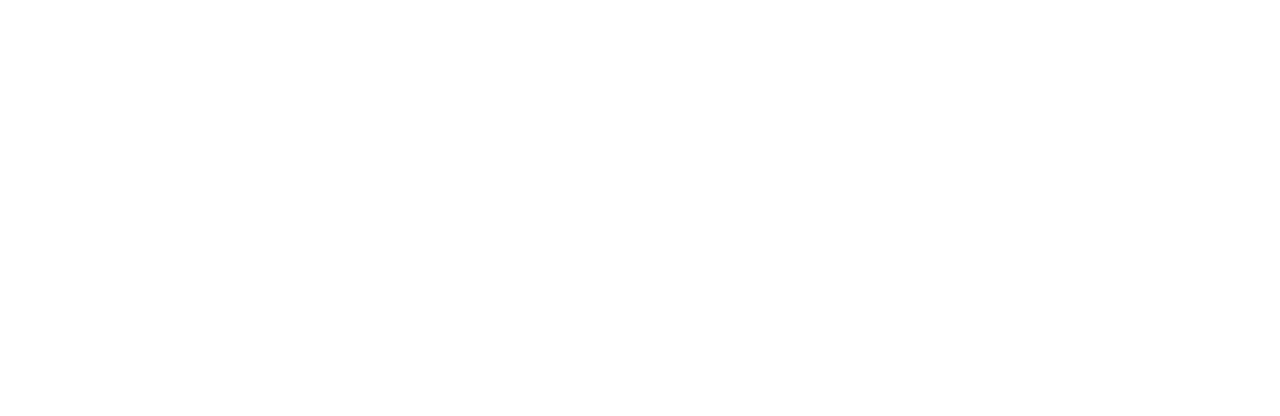
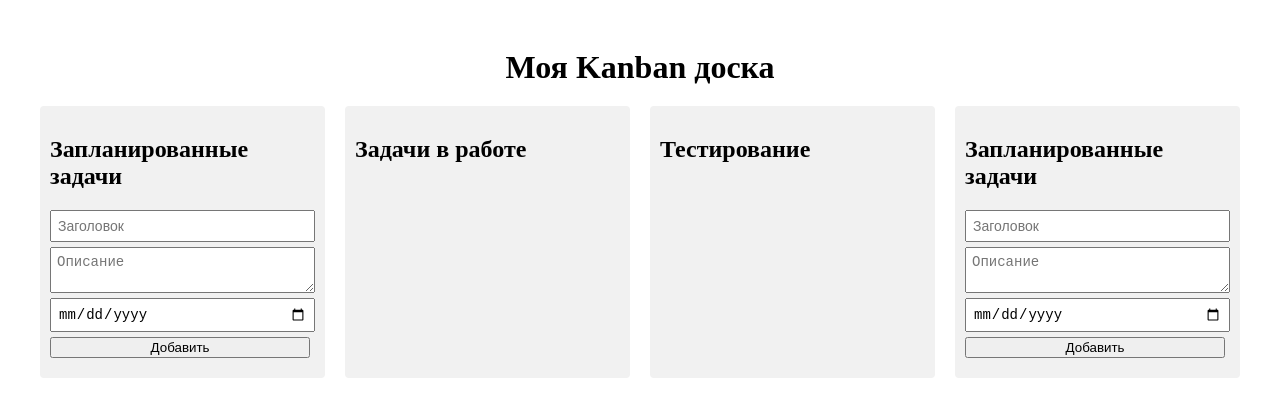
Before and after one commit to SemenovRoman12/vue-kanban, a Vue app: page / in a window 1280 px wide. Shown: the top 416 px of the page. Built offline with nearby package versions, Linux system fonts and the light colour scheme.

Commit message:
App and testing column

```diff
--- a/src/App.vue
+++ b/src/App.vue
@@ -1,11 +1,118 @@
+<template>
+  <div class="app-container">
+    <h1>Моя Kanban доска</h1>
+    <div class="columns-container">
+      <todo-column
+          :tasks="tasks.filter(t => t.status === 'todo')"
+          @create-task="createTask"
+          @edit-task="editTask"
+          @delete-task="deleteTask"
+          @move-task="moveTask"
+      />
+
+      <in-progress-column
+          :tasks="tasks.filter(t => t.status === 'in-progress')"
+          @edit-task="editTask"
+          @move-task="moveTask"
+      />
+
+      <testing-column
+          :tasks="tasks.filter(t => t.status === 'testing')"
+          @edit-task="editTask"
+          @move-task="moveTask"
+      />
+
+      <done-column
+          :tasks="tasks.filter(t => t.status === 'done')"
+      />
+    </div>
+  </div>
+</template>
+
 <script>
+import TodoColumn from './components/TodoColumn.vue'
+import InProgressColumn from './components/InProgressColumn.vue'
+import TestingColumn from './components/TestingColumn.vue'
+import DoneColumn from './components/DoneColumn.vue'
 
+export default {
+  name: 'App',
+  components: {
+    TodoColumn,
+    InProgressColumn,
+    TestingColumn,
+    DoneColumn
+  },
+  data() {
+    return {
+      tasks: []
+    }
+  },
+  methods: {
+    createTask({ title, description, deadline }) {
+      const now = new Date();
+      this.tasks.push({
+        id: Date.now(),
+        title,
+        description,
+        deadline,
+        dateCreated: now,
+        lastEdit: now,
+        status: 'todo',
+        isOverdue: false,
+        returnReason: null
+      });
+    },
+
+    editTask({ id, title, description, deadline }) {
+      const task = this.tasks.find(t => t.id === id);
+      if (task) {
+        task.title = title;
+        task.description = description;
+        task.deadline = deadline;
+        task.lastEdit = new Date();
+      }
+    },
+
+    deleteTask(id) {
+      this.tasks = this.tasks.filter(t => t.id !== id);
+    },
+
+
+    moveTask({ id, newStatus, reason }) {
+      const task = this.tasks.find(t => t.id === id);
+      if (task) {
+        if (reason) {
+          task.returnReason = reason;
+        }
+
+        task.status = newStatus;
+        task.lastEdit = new Date();
+
+        if (newStatus === 'done') {
+          const now = new Date();
+          const deadlineDate = new Date(task.deadline);
+          task.isOverdue = now > deadlineDate;
+        }
+      }
+    }
+  }
+}
 </script>
 
-<template>
-
-</template>
-
-<style scoped>
-
+<style>
+.app-container {
+  margin: 0 auto;
+  padding: 20px;
+  max-width: 1200px;
+}
+.columns-container {
+  display: flex;
+  gap: 20px;
+  justify-content: space-between;
+}
+h1 {
+  text-align: center;
+  margin-bottom: 20px;
+}
 </style>
--- a/src/components/TestingColumn.vue
+++ b/src/components/TestingColumn.vue
@@ -1,13 +1,161 @@
+<template>
+  <div class="column-container">
+    <h2>Тестирование</h2>
+
+    <div v-for="task in tasks" :key="task.id" class="task-card">
+      <h3>{{ task.title }}</h3>
+      <p><strong>Описание:</strong> {{ task.description }}</p>
+      <p><strong>Дата создания:</strong> {{ formatDate(task.dateCreated) }}</p>
+      <p><strong>Дэдлайн:</strong> {{ formatDate(task.deadline) }}</p>
+      <p><strong>Последнее редактирование:</strong> {{ formatDate(task.lastEdit) }}</p>
+
+      <button @click="onEditTask(task)">Редактировать</button>
+      <button @click="onMoveToDone(task)">Переместить в 'Выполненные'</button>
+      <button @click="onReturnTask(task)">Вернуть в 'В работе'</button>
+    </div>
+
+    <div v-if="editingTask" class="modal-backdrop">
+      <div class="modal">
+        <h3>Редактировать задачу</h3>
+        <input v-model="editTitle" type="text" placeholder="Заголовок" />
+        <textarea v-model="editDescription" placeholder="Описание"></textarea>
+        <input v-model="editDeadline" type="date" />
+
+        <button @click="saveEdit">Сохранить</button>
+        <button @click="cancelEdit">Отмена</button>
+      </div>
+    </div>
+
+    <div v-if="returningTask" class="modal-backdrop">
+      <div class="modal">
+        <h3>Причина возврата</h3>
+        <textarea v-model="returnReason" placeholder="Опишите причину"></textarea>
+        <button @click="confirmReturn">Подтвердить</button>
+        <button @click="cancelReturn">Отмена</button>
+      </div>
+    </div>
+  </div>
+</template>
+
 <script>
 export default {
-  name: "TestingColumn"
+  name: 'TestingColumn',
+  props: {
+    tasks: {
+      type: Array,
+      required: true
+    }
+  },
+  data() {
+    return {
+      editingTask: null,
+      editTitle: '',
+      editDescription: '',
+      editDeadline: '',
+      returningTask: null,
+      returnReason: ''
+    }
+  },
+  methods: {
+    formatDate(date) {
+      if (!date) return '';
+      return new Date(date).toLocaleString();
+    },
+    formatDateForInput(date) {
+      const d = new Date(date);
+      const year = d.getFullYear();
+      let month = (d.getMonth() + 1).toString().padStart(2, '0');
+      let day = d.getDate().toString().padStart(2, '0');
+      return `${year}-${month}-${day}`;
+    },
+    onEditTask(task) {
+      this.editingTask = { ...task };
+      this.editTitle = task.title;
+      this.editDescription = task.description;
+      this.editDeadline = this.formatDateForInput(task.deadline);
+    },
+    saveEdit() {
+      this.$emit('edit-task', {
+        id: this.editingTask.id,
+        title: this.editTitle,
+        description: this.editDescription,
+        deadline: this.editDeadline
+      });
+      this.editingTask = null;
+    },
+    cancelEdit() {
+      this.editingTask = null;
+    },
+    onMoveToDone(task) {
+      this.$emit('move-task', {
+        id: task.id,
+        newStatus: 'done'
+      });
+    },
+    onReturnTask(task) {
+      this.returningTask = task;
+    },
+    confirmReturn() {
+      if (!this.returnReason.trim()) {
+        alert('Пожалуйста, укажите причину возврата');
+        return;
+      }
+      this.$emit('move-task', {
+        id: this.returningTask.id,
+        newStatus: 'in-progress',
+        reason: this.returnReason
+      });
+      // Сброс полей
+      this.returnReason = '';
+      this.returningTask = null;
+    },
+    // Отмена возврата
+    cancelReturn() {
+      this.returnReason = '';
+      this.returningTask = null;
+    }
+  }
 }
 </script>
 
-<template>
+<style scoped>
+.column-container {
+  background-color: #f1f1f1;
+  border-radius: 4px;
+  padding: 10px;
+  flex: 1;
+}
 
-</template>
+.task-card {
+  background-color: #fff;
+  margin-bottom: 10px;
+  padding: 10px;
+  border-radius: 4px;
+}
 
-<style scoped>
+.task-card + .task-card {
+  margin-top: 10px;
+}
 
+button {
+  margin-right: 5px;
+  cursor: pointer;
+}
+
+.modal-backdrop {
+  position: fixed;
+  top: 0;
+  left: 0;
+  right: 0;
+  bottom: 0;
+  background-color: rgba(0,0,0,0.5);
+}
+
+.modal {
+  background-color: #fff;
+  width: 300px;
+  padding: 20px;
+  margin: 100px auto;
+  border-radius: 4px;
+}
 </style>
```
